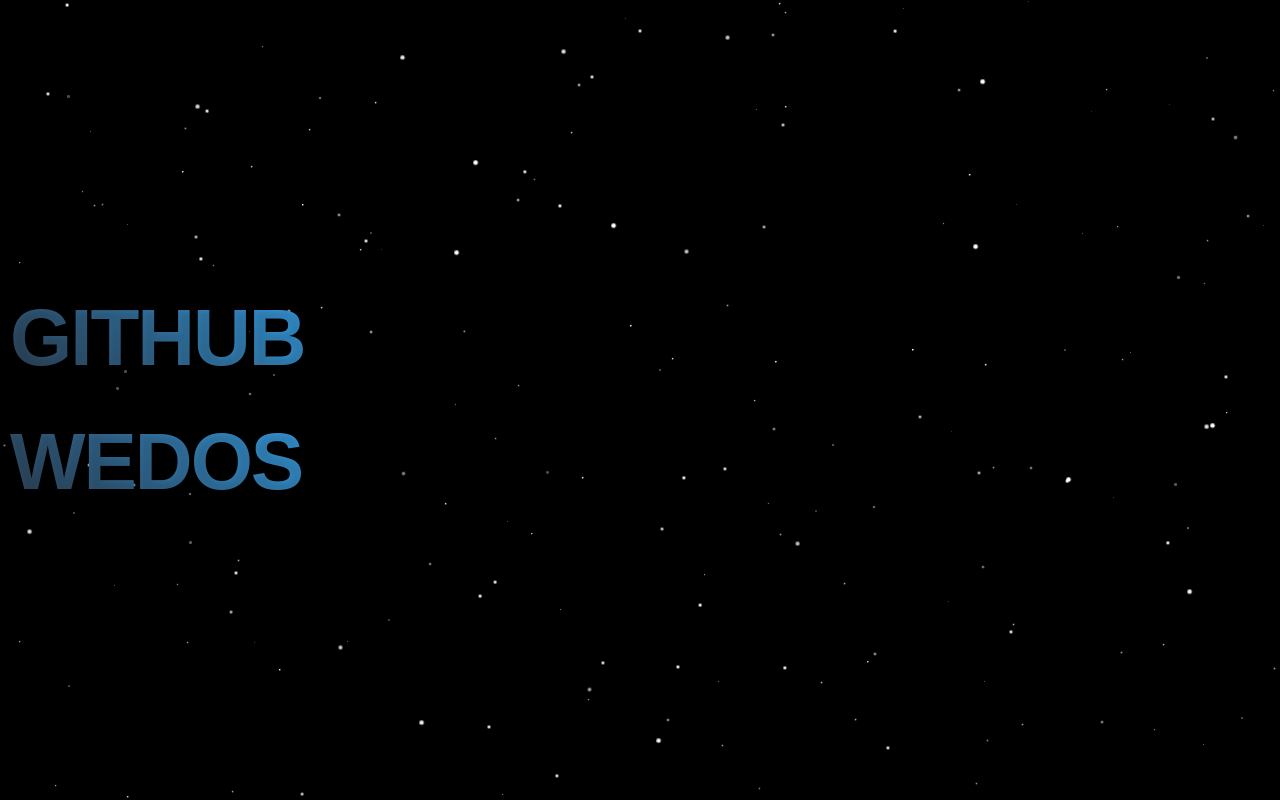
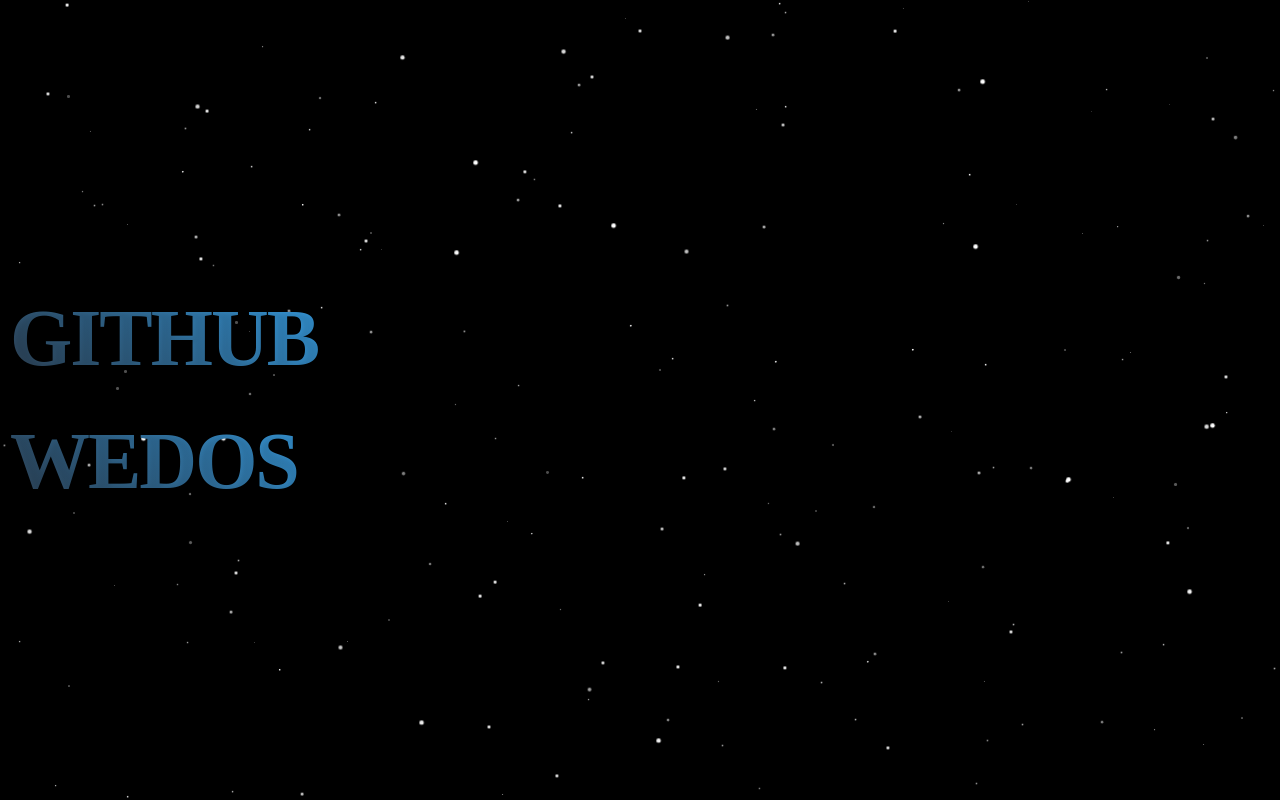
Before and after one commit to Dav1dko59/update-site, a plain HTML site: page index.html in a window 1280 px wide. Drawn offline with Linux system fonts and the light colour scheme.

Commit message:
Update style.css

```diff
--- a/style.css
+++ b/style.css
@@ -1,13 +1,9 @@
 body {
     margin: 0;
     padding: 0;
-    display: flex;
-    justify-content: center;
-    align-items: center;
     min-height: 100vh;
-    font-family: Arial, sans-serif;
     overflow: hidden;
-    background: transparent !important;
+    background: #000; /* Záložní černé pozadí */
 }
 
 .hvezdy {
@@ -15,18 +11,11 @@ body {
     top: 0;
     left: 0;
     width: 100%;
-    height: 100vh;
-    background: #000;
+    height: 100%;
     z-index: 0;
 }
 
-.hvezda {
-    position: absolute;
-    background: white;
-    border-radius: 50%;
-    animation: twinkle var(--duration) infinite ease-in-out;
-}
-
+/* Zbytek CSS zůstává stejný jako v předchozí odpovědi */
 .links-container {
     position: absolute;
     z-index: 1;
@@ -63,3 +52,10 @@ body {
     0%, 100% { opacity: 0.3; }
     50% { opacity: 1; transform: scale(1.5); }
 }
+
+.hvezda {
+    position: absolute;
+    background: white;
+    border-radius: 50%;
+    animation: twinkle var(--duration) infinite ease-in-out;
+}
```
